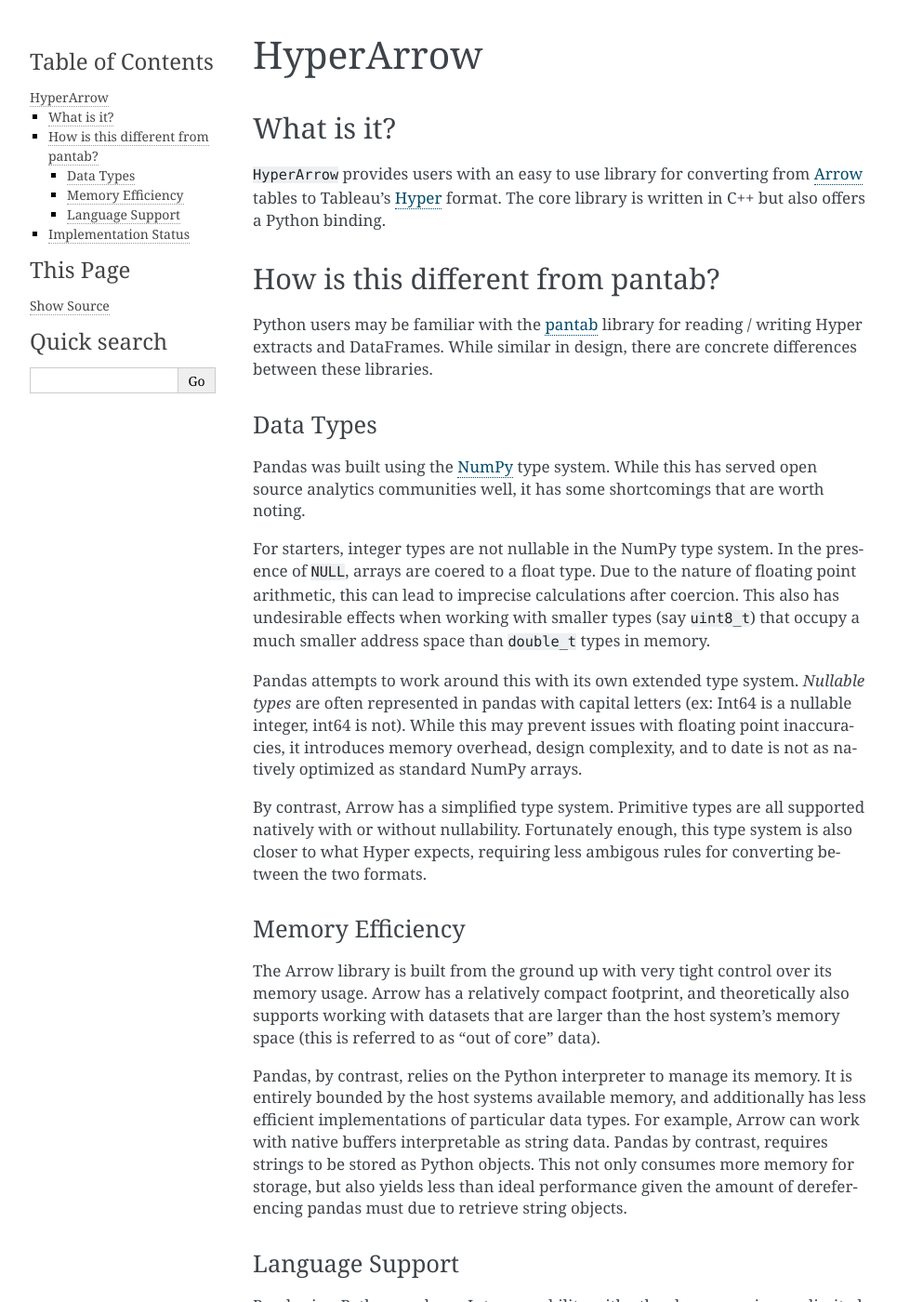
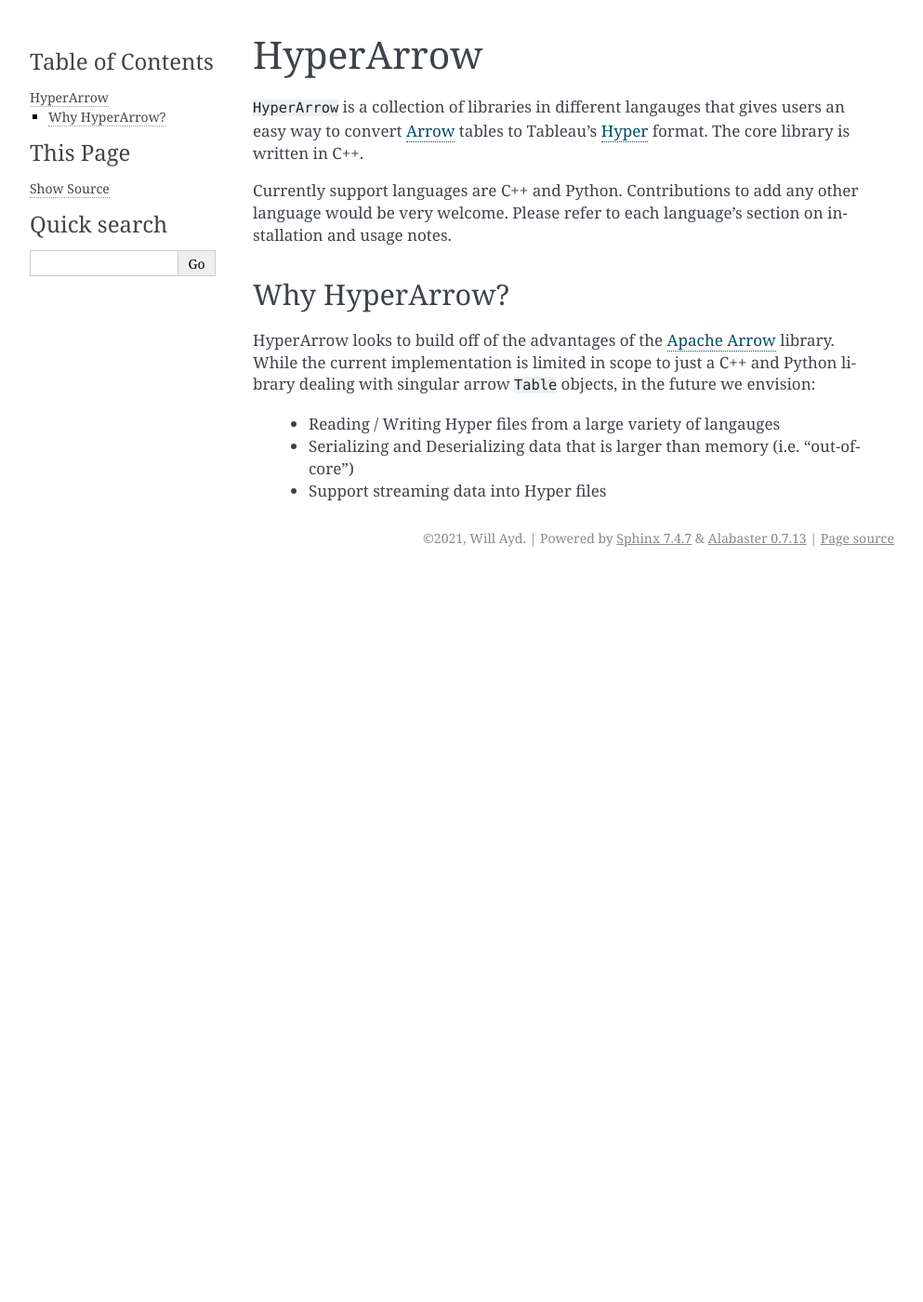
Before and after one commit to innobi/hyperarrow, a Sphinx documentation site: the page built from docs/index.rst, in a window 1280 px wide and 1400 px high. Shown: the whole window at 93% size, without its empty margins (148-1141 px from the left). Built offline with Sphinx 7.4.7, drawn with Linux system fonts in a browser that asks for light colours; some of the changed text lies outside the part shown.

Commit message:
doc updates (#29)

```diff
--- a/docs/conf.py
+++ b/docs/conf.py
@@ -27,7 +27,9 @@
 # Add any Sphinx extension module names here, as strings. They can be
 # extensions coming with Sphinx (named 'sphinx.ext.*') or your custom
 # ones.
+
 extensions = [
+    "sphinx_rtd_theme",
 ]
 
 # Add any paths that contain templates here, relative to this directory.
--- a/docs/index.rst
+++ b/docs/index.rst
@@ -4,56 +4,22 @@
 .. toctree::
    :hidden:
 
+.. toctree::
+   :hidden:
 
-What is it?
------------
+   python
+   cpp
+   changelog
 
-``HyperArrow`` provides users with an easy to use library for converting from `Arrow <https://arrow.apache.org>`_ tables to Tableau's `Hyper <https://help.tableau.com/current/api/hyper_api/en-us/>`_ format. The core library is written in C++ but also offers a Python binding.
+``HyperArrow`` is a collection of libraries in different langauges that gives users an easy way to convert `Arrow <https://arrow.apache.org>`_ tables to Tableau's `Hyper <https://help.tableau.com/current/api/hyper_api/en-us/>`_ format. The core library is written in C++.
 
-How is this different from pantab?
-----------------------------------
+Currently support languages are C++ and Python. Contributions to add any other language would be very welcome. Please refer to each language's section on installation and usage notes.
 
-Python users may be familiar with the `pantab <https://pantab.readthedocs.io/en/latest/>`_ library for reading / writing Hyper extracts and DataFrames. While similar in design, there are concrete differences between these libraries.
+Why HyperArrow?
+---------------
 
-Data Types
-__________
+HyperArrow looks to build off of the advantages of the `Apache Arrow <https://arrow.apache.org/docs/index.html>`_ library. While the current implementation is limited in scope to just a C++ and Python library dealing with singular arrow ``Table`` objects, in the future we envision:
 
-Pandas was built using the `NumPy <https://numpy.org>`_ type system. While this has served open source analytics communities well, it has some shortcomings that are worth noting.
-
-For starters, integer types are not nullable in the NumPy type system. In the presence of ``NULL``, arrays are coered to a float type. Due to the nature of floating point arithmetic, this can lead to imprecise calculations after coercion. This also has undesirable effects when working with smaller types (say ``uint8_t``) that occupy a much smaller address space than ``double_t`` types in memory.
-
-Pandas attempts to work around this with its own extended type system. *Nullable types* are often represented in pandas with capital letters (ex: Int64 is a nullable integer, int64 is not). While this may prevent issues with floating point inaccuracies, it introduces memory overhead, design complexity, and to date is not as natively optimized as standard NumPy arrays.
-
-By contrast, Arrow has a simplified type system. Primitive types are all supported natively with or without nullability. Fortunately enough, this type system is also closer to what Hyper expects, requiring less ambigous rules for converting between the two formats.
-
-Memory Efficiency
-_________________
-
-The Arrow library is built from the ground up with very tight control over its memory usage. Arrow has a relatively compact footprint, and theoretically also supports working with datasets that are larger than the host system's memory space (this is referred to as "out of core" data).
-
-Pandas, by contrast, relies on the Python interpreter to manage its memory. It is entirely bounded by the host systems available memory, and additionally has less efficient implementations of particular data types. For example, Arrow can work with native buffers interpretable as string data. Pandas by contrast, requires strings to be stored as Python objects. This not only consumes more memory for storage, but also yields less than ideal performance given the amount of dereferencing pandas must due to retrieve string objects.
-
-Language Support
-________________
-
-Pandas is a Python package. Interoperability with other languages is very limited and sometimes even non-existant.
-
-Arrow by contrast is developed in C++ and offers bindings to a large variety of langauges. This allows you to say seamlessly write one process in Java that shares a dataset with another program written in say Go. By using Arrow as a source for tabular data rather than pandas, we can similarly offer bindings in other non-Python languages that make it as simple as possible to serialize / deserialize data into the Hyper format.
-
-Implementation Status
----------------------
-
-In the core library, the following data types are fully serializable / deserializable to/from Hyper:
-
-* int16
-* int32
-* int64
-* float64
-* boolean
-* utf8 strings
-* date32 (days since Unix epoch in Arrow)
-* timestamp (includes aribtrary precision support)
-
-Note for the ``timestamp`` type that serializing from Hyper extracts will yield a timestamp type with Microsecond precision, as that is what Hyper extracts support.
-
-Languages supported are currently C++ and Python. If you would like to help contribute bindings in other languages please contact the developer.
+  * Reading / Writing Hyper files from a large variety of langauges
+  * Serializing and Deserializing data that is larger than memory (i.e. "out-of-core")
+  * Support streaming data into Hyper files
```
Also changed, not shown: docs/changelog.rst (added, +7 -0 lines), docs/cpp.rst (added, +44 -0 lines), docs/python.rst (added, +91 -0 lines).
